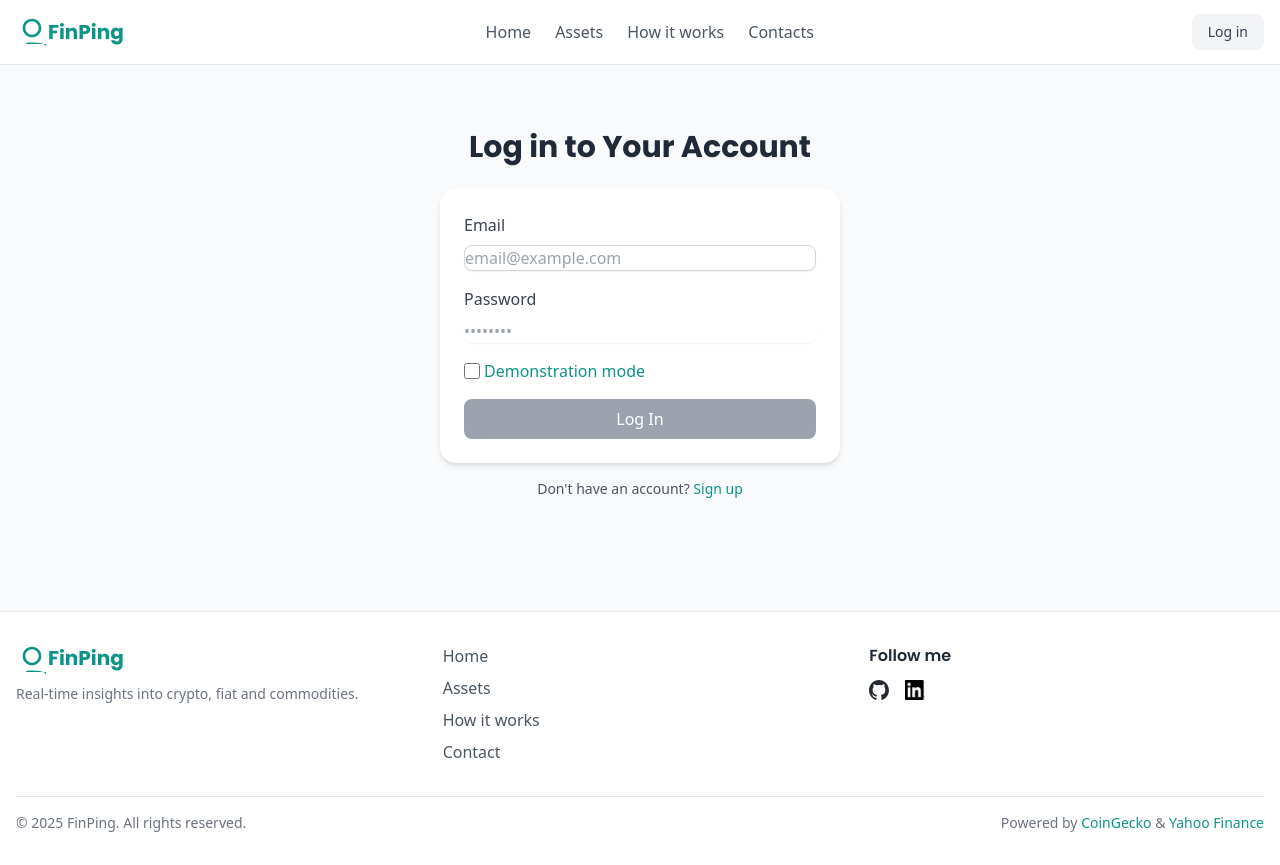
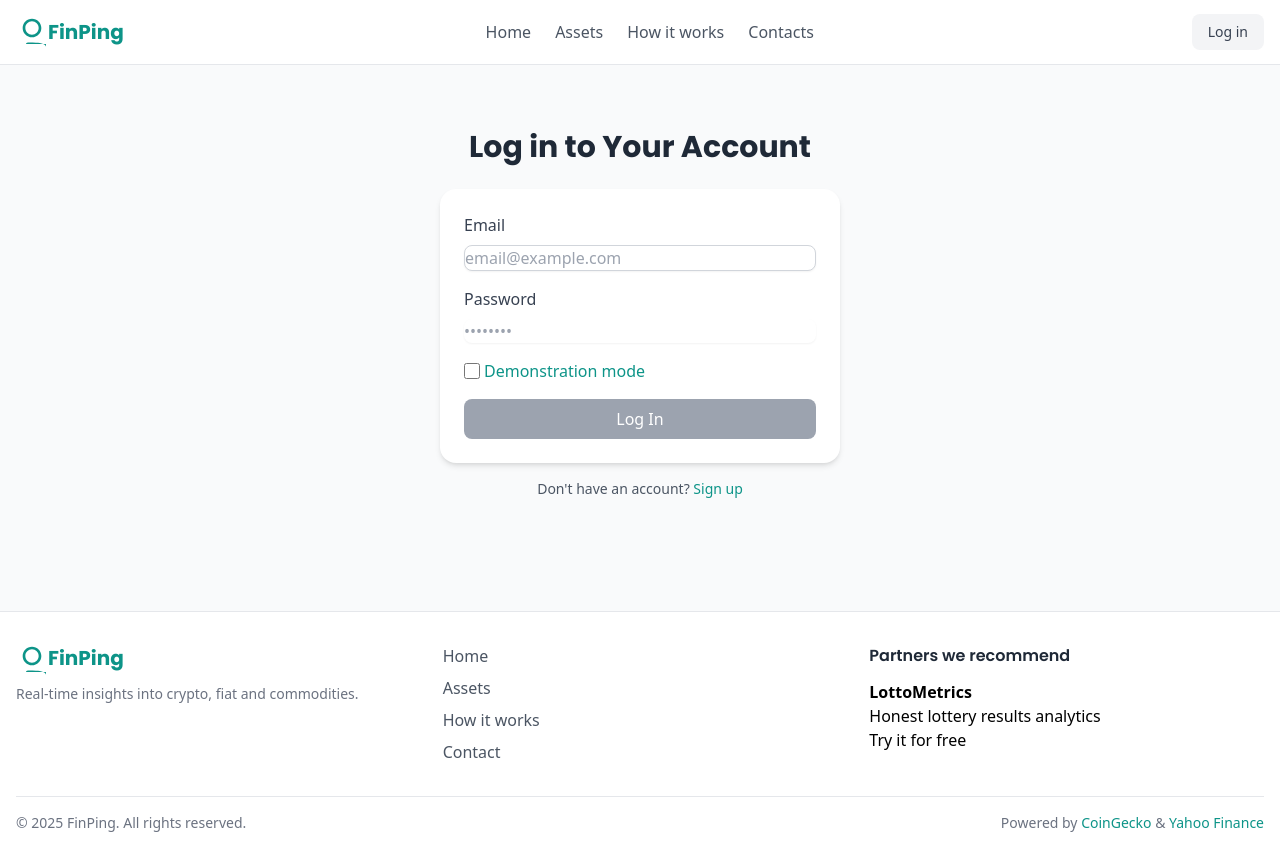
Before and after one commit to StrekanovAlexander/saas-finping, a React (Vite) app in the folder frontend/: page /login in a window 1280 px wide. Built offline with nearby package versions, Linux system fonts and the light colour scheme.

Commit message:
rebuilded: Footer block

```diff
--- a/frontend/src/components/footer/Footer.jsx
+++ b/frontend/src/components/footer/Footer.jsx
@@ -40,8 +40,15 @@ export default function Footer() {
             </a>
           </div>
           <div>
-            <h3 className="text-gray-800 font-semibold mb-3">Follow me</h3>
-            <div className="flex space-x-4">
+            <h3 className="text-gray-800 font-semibold mb-3">Partners we recommend</h3>
+            <div>
+              <a href="https://lottometrics.app" target="_blank" rel="noopener noreferrer">
+                <strong>LottoMetrics</strong><br/>
+                Honest lottery results analytics<br/>
+                <span>Try it for free</span>
+              </a>
+            </div>
+            {/* <div className="flex space-x-4">
               <a
                 href="https://github.com/StrekanovAlexander"
                 target="_blank"
@@ -56,7 +63,7 @@ export default function Footer() {
               >
                 <img src="/icons/InBug-Black.png" alt="LinkedIn" className="w-5 h-5" />
               </a>
-            </div>
+            </div> */}
           </div>
         </div>
         <div className="border-t border-gray-200 pt-4 flex flex-col md:flex-row items-center justify-between text-sm text-gray-500">
```
